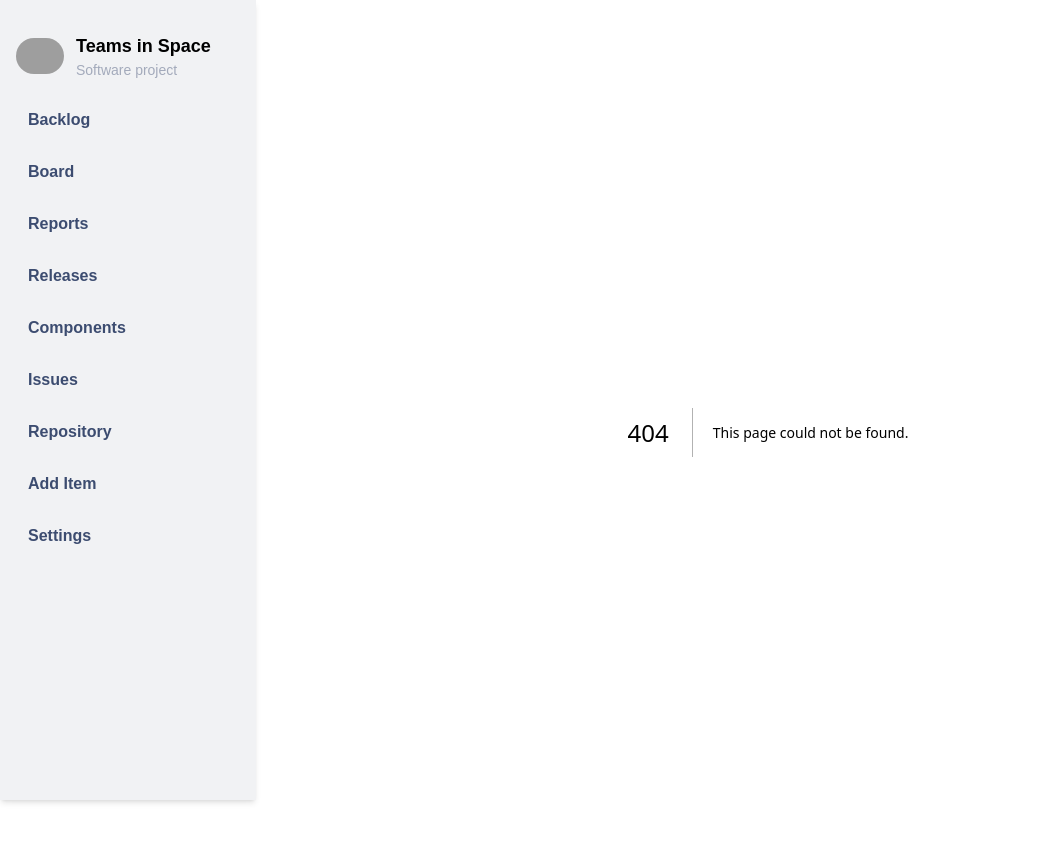
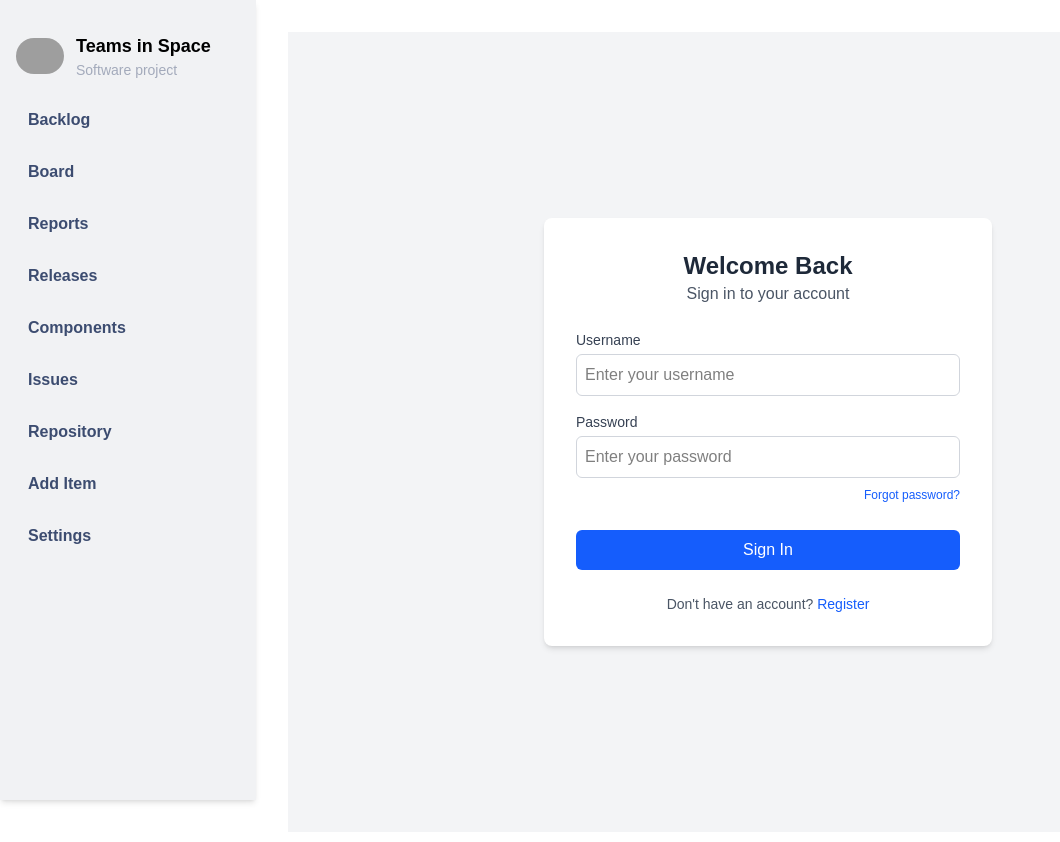
Before and after one commit to Cchopksd/acuitmesh, a Next.js app in the folder client/: page /login in a window 1280 px wide. Before the commit this address had no page. Shown: the top 842 px of the page, without its empty margins (0-1060 px from the left). Built offline with nearby package versions, Linux system fonts and the light colour scheme; grey boxes are pictures that could not be loaded.

Commit message:
Add login functionality with form handling and token management

```diff
--- /dev/null
+++ b/client/app/login/action.ts
@@ -0,0 +1,34 @@
+"use server";
+import { cookies } from "next/headers";
+
+export const loginAction = async (email: string, password: string) => {
+  try {
+    const response = await fetch(`${process.env.API_URL}/auth/login`, {
+      method: "POST",
+      headers: {
+        "Content-Type": "application/json",
+      },
+      body: JSON.stringify({ email, password }),
+    });
+
+    if (!response.ok) {
+      throw new Error(`HTTP error! Status: ${response.status}`);
+    }
+
+    const data = await response.json();
+
+    const cookieStore = await cookies();
+    cookieStore.set("token-user", data.token, {
+      httpOnly: true,
+      secure: process.env.NODE_ENV === "production",
+      sameSite: "strict",
+      maxAge: 60 * 60 * 24 * 7,
+      path: "/",
+    });
+
+    return 200;
+  } catch (err) {
+    console.error("Login failed:", err);
+    return null;
+  }
+};
--- /dev/null
+++ b/client/app/login/page.tsx
@@ -0,0 +1,121 @@
+"use client";
+import React, { useState } from "react";
+import { useRouter } from "next/navigation";
+import { loginAction } from "./action";
+
+export default function LoginPage() {
+  const [formData, setFormData] = useState({
+    username: "",
+    password: "",
+  });
+  const [error, setError] = useState("");
+  const [loading, setLoading] = useState(false);
+  const router = useRouter();
+
+  const handleChange = (e: React.ChangeEvent<HTMLInputElement>) => {
+    const { name, value } = e.target;
+    setFormData({
+      ...formData,
+      [name]: value,
+    });
+  };
+
+  const handleSubmit = async (e: React.FormEvent<HTMLFormElement>) => {
+    e.preventDefault();
+    setError("");
+
+    // Form validation
+    if (!formData.username || !formData.password) {
+      setError("Username and password are required");
+      return;
+    }
+
+    setLoading(true);
+    const response = await loginAction(formData.username, formData.password);
+    setLoading(false);
+
+    if (!response) {
+      setError("Invalid username or password. Please try again.");
+      return;
+    }
+
+    router.push("/board");
+  };
+
+  return (
+    <div className="flex items-center justify-center bg-gray-100 h-screen">
+      <div className="w-full max-w-md rounded-lg bg-white p-8 shadow-md">
+        <div className="mb-6 text-center">
+          <h1 className="text-2xl font-bold text-gray-800">Welcome Back</h1>
+          <p className="text-gray-600">Sign in to your account</p>
+        </div>
+
+        {error && (
+          <div className="mb-4 rounded-md bg-red-50 p-3 text-sm text-red-600">
+            {error}
+          </div>
+        )}
+
+        <form onSubmit={handleSubmit}>
+          <div className="mb-4">
+            <label
+              htmlFor="username"
+              className="mb-1 block text-sm font-medium text-gray-700">
+              Username
+            </label>
+            <input
+              type="text"
+              id="username"
+              name="username"
+              value={formData.username}
+              onChange={handleChange}
+              className="w-full rounded-md border border-gray-300 p-2 focus:border-blue-500 focus:outline-none focus:ring-1 focus:ring-blue-500"
+              placeholder="Enter your username"
+            />
+          </div>
+
+          <div className="mb-6">
+            <label
+              htmlFor="password"
+              className="mb-1 block text-sm font-medium text-gray-700">
+              Password
+            </label>
+            <input
+              type="password"
+              id="password"
+              name="password"
+              value={formData.password}
+              onChange={handleChange}
+              className="w-full rounded-md border border-gray-300 p-2 focus:border-blue-500 focus:outline-none focus:ring-1 focus:ring-blue-500"
+              placeholder="Enter your password"
+            />
+            <div className="mt-1 text-right">
+              <a
+                href="#"
+                className="text-xs text-blue-600 hover:underline">
+                Forgot password?
+              </a>
+            </div>
+          </div>
+
+          <button
+            type="submit"
+            disabled={loading}
+            className={`w-full rounded-md py-2 text-white transition duration-200 focus:outline-none focus:ring-2 focus:ring-blue-500 focus:ring-offset-2
+              ${loading ? "bg-gray-400" : "bg-blue-600 hover:bg-blue-700"}`}>
+            {loading ? "Signing In..." : "Sign In"}
+          </button>
+        </form>
+
+        <div className="mt-6 text-center text-sm">
+          <span className="text-gray-600">Don't have an account? </span>
+          <a
+            href="#"
+            className="text-blue-600 hover:underline">
+            Register
+          </a>
+        </div>
+      </div>
+    </div>
+  );
+}
```
